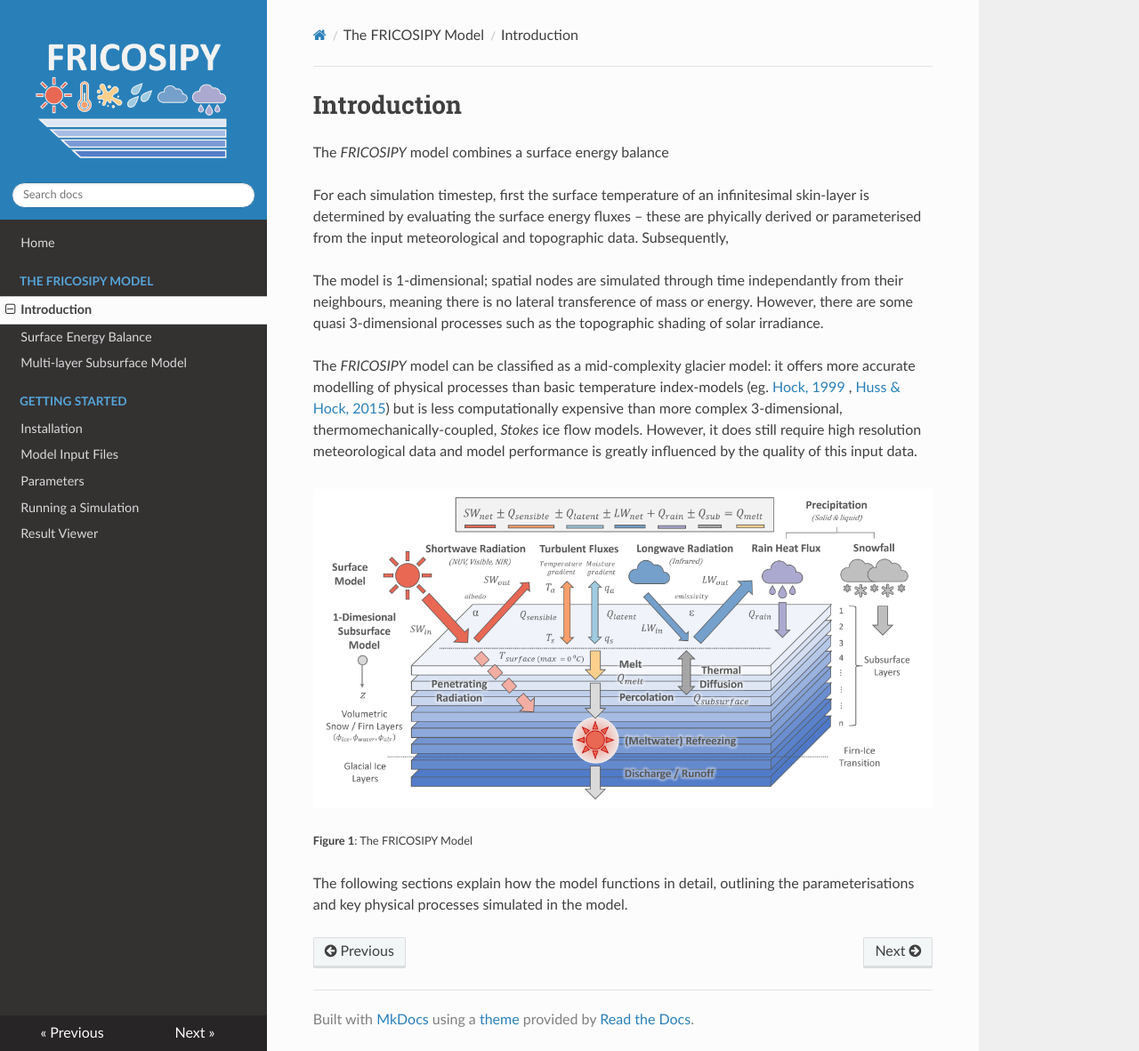
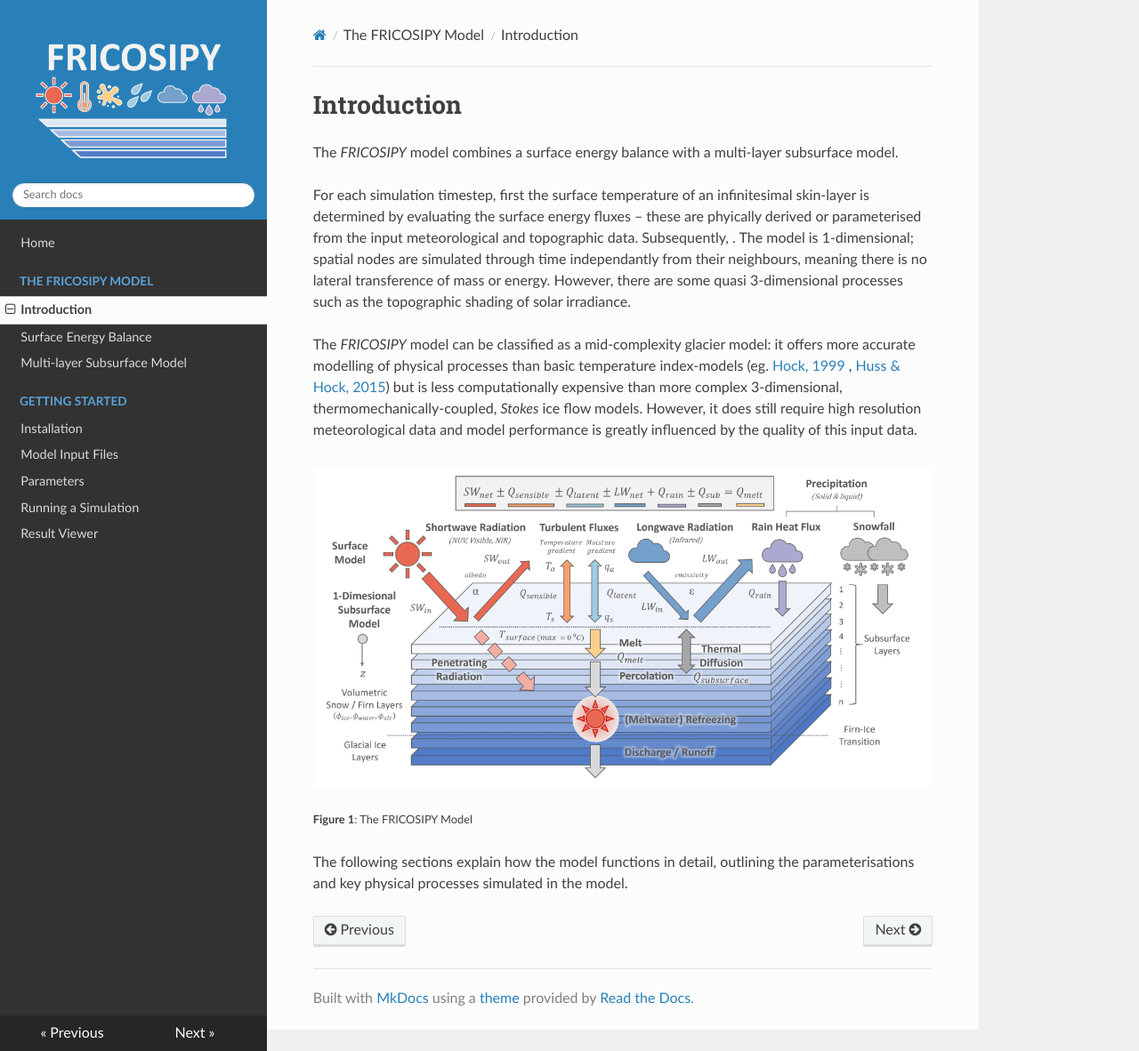
Before and after one commit to MarcusGastaldello/FRICOSIPY, an MkDocs documentation site: the page built from docs/introduction.md, in a window 1280 px wide and 1182 px high. Shown: the whole window at 89% size. Built offline with MkDocs 1.6.1, drawn with Linux system fonts in a browser that asks for light colours; nearby versions of some CDN libraries.

Commit message:
Update introduction.md

```diff
--- a/docs/introduction.md
+++ b/docs/introduction.md
@@ -1,11 +1,8 @@
 # Introduction
 
-The *FRICOSIPY* model combines a surface energy balance
+The *FRICOSIPY* model combines a surface energy balance with a multi-layer subsurface model.
 
-
-For each simulation timestep, first the surface temperature of an infinitesimal skin-layer is determined by evaluating the surface energy fluxes – these are phyically derived or parameterised from the input meteorological and topographic data. Subsequently,
-
-The model is 1-dimensional; spatial nodes are simulated through time independantly from their neighbours, meaning there is no lateral transference of mass or energy. However, there are some quasi 3-dimensional processes such as the topographic shading of solar irradiance.
+For each simulation timestep, first the surface temperature of an infinitesimal skin-layer is determined by evaluating the surface energy fluxes – these are phyically derived or parameterised from the input meteorological and topographic data. Subsequently,  . The model is 1-dimensional; spatial nodes are simulated through time independantly from their neighbours, meaning there is no lateral transference of mass or energy. However, there are some quasi 3-dimensional processes such as the topographic shading of solar irradiance.
 
 The *FRICOSIPY* model can be classified as a mid-complexity glacier model: it offers more accurate modelling of physical processes than basic temperature index-models (eg. [Hock, 1999](https://doi.org/10.3189/S0022143000003087) , [Huss & Hock, 2015](https://doi.org/10.3389/feart.2015.00054)) but is less computationally expensive than more complex 3-dimensional, thermomechanically-coupled, *Stokes* ice flow models. However, it does still require high resolution meteorological data and model performance is greatly influenced by the quality of this input data.
 
```
